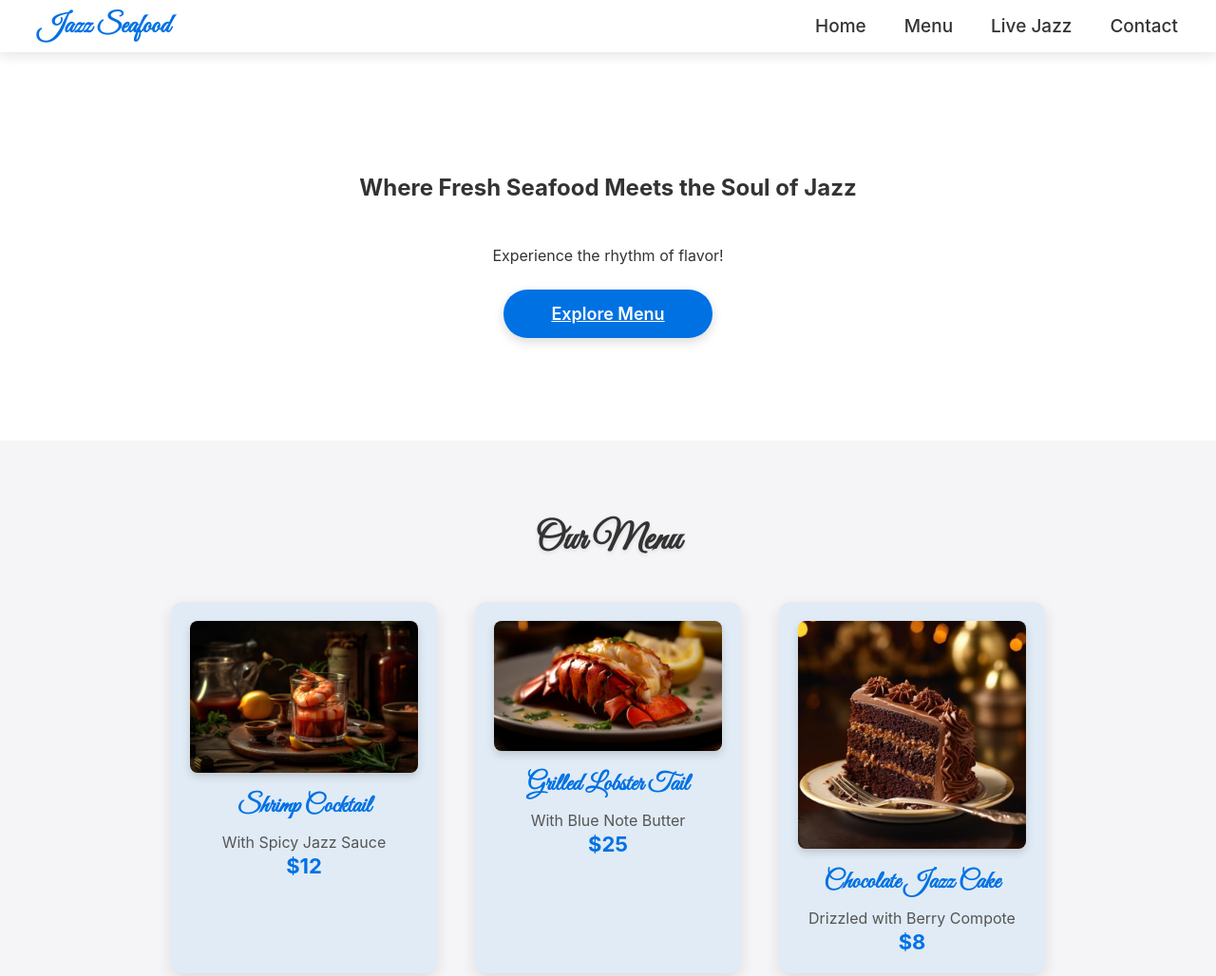
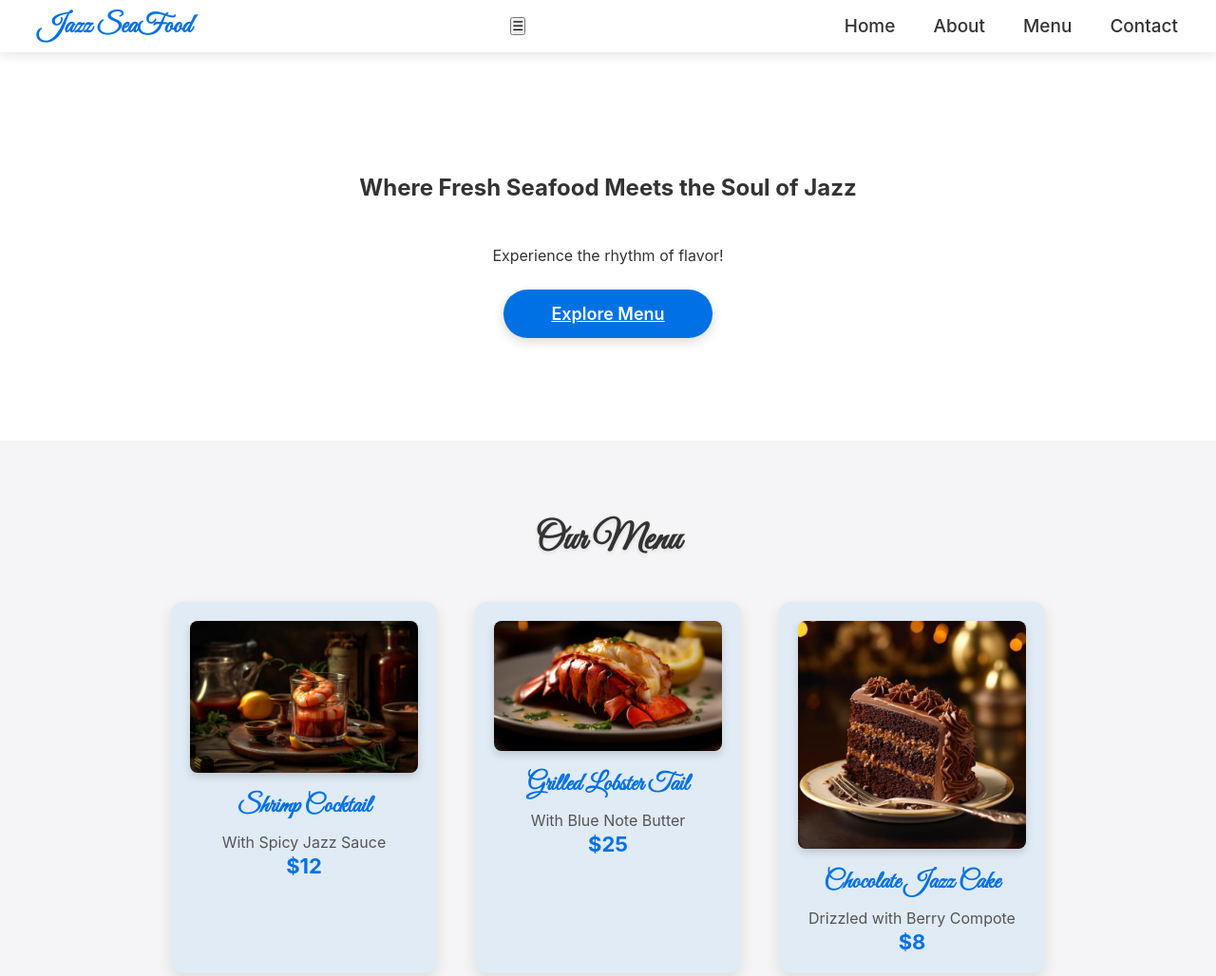
Before and after one commit to NormalUserX/NormalUser, a website: page index.html in a window 1280 px wide. Shown: the top 1028 px of the page at 95% size. Drawn offline with Linux system fonts and the light colour scheme.

Commit message:
Update index.html

```diff
--- a/index.html
+++ b/index.html
@@ -16,12 +16,13 @@
 <header>
   <nav>
     <div class="logo">
-        <h1>Jazz Seafood</h1>
+      <h1>Jazz SeaFood</h1>
     </div>
-      <ul>
+    <button class="hamburger" id="hamburger">&#9776;</button> <!-- Hamburger Menu -->
+    <ul id="navMenu">
       <li><a href="#home">Home</a></li>
+      <li><a href="#about">About</a></li>
       <li><a href="#menu">Menu</a></li>
-        <li><a href="#events">Live Jazz</a></li>
       <li><a href="#contact">Contact</a></li>
     </ul>
   </nav>
```
Lines whose indentation alone changed are shown as unchanged.
